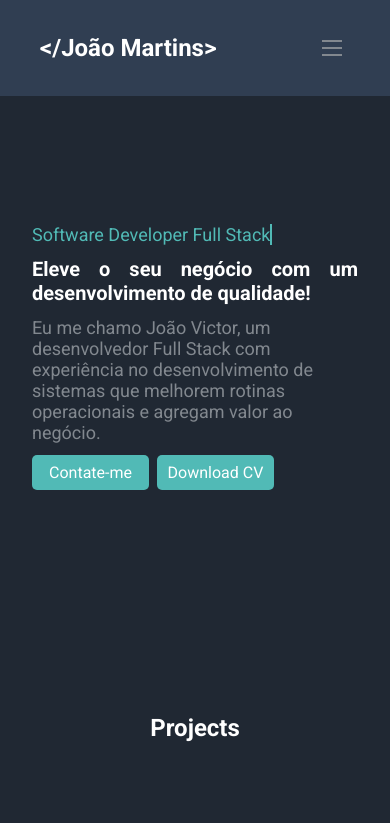
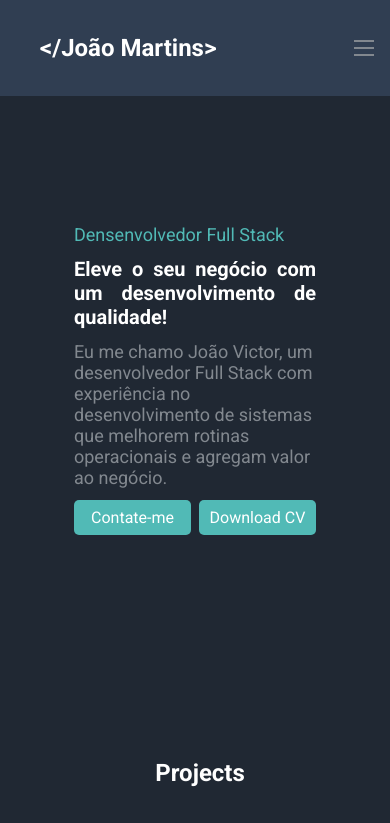
Before and after one commit to JoaoNogueira23/my-portfolio, a Next.js app: page / in a window 390 px wide. Shown: the top 823 px of the page. Built offline with nearby package versions, Linux system fonts and the light colour scheme.

Commit message:
styles: responsive

```diff
--- a/src/app/@about/about.scss
+++ b/src/app/@about/about.scss
@@ -2,9 +2,15 @@
     display: flex;
     align-items: center;
     flex-direction: column;
-    margin-top: 64px;
-    margin-bottom: 64px;
     margin: 0 64px;
+
+    @media (max-width: 600px) {
+        margin: 0 16px;
+    }
+
+    @media (min-width: 600px) and (max-width: 700px) {
+        padding: 0 2rem;
+    }
 
 
     .title-page{
@@ -71,9 +77,10 @@
             gap: 2px;
             padding-bottom: 32px;
 
-            @media(max-width: 430px) {
-                width: 90vw;
+            @media(max-width: 600px) {
+                width: 80%
             }
+
 
             .text-emphasis{
                 color: var(--text-primary);
@@ -81,8 +88,6 @@
 
             p{
                 text-align: justify;
-
-
             }
         }
     }
--- a/src/app/@projects/projects.scss
+++ b/src/app/@projects/projects.scss
@@ -5,6 +5,8 @@
     margin-top: 32px;
     margin: 0 64px;
     padding-bottom: 8px;
+    padding-left: 200px;
+    padding-right: 200px;
 
     .title-section{
         border-color: var(--text-secondary);
@@ -16,7 +18,6 @@
     }
 
 }
-
 
 .container-card{
 
--- a/src/app/globals.scss
+++ b/src/app/globals.scss
@@ -20,5 +20,5 @@ body{
     background-color: var(--bg-primary);
     display: flex;
     flex-direction: column;
-    gap: 4rem
+    gap: 4rem;
 }
--- a/src/app/page.tsx
+++ b/src/app/page.tsx
@@ -6,7 +6,6 @@ export default function Home() {
   return (
     <div className='main-global'>
       <HomePage/>
-
     </div>
   );
 }
--- a/src/components/header/header.scss
+++ b/src/components/header/header.scss
@@ -5,9 +5,9 @@
   flex-direction: row;
   justify-content: space-between;
   align-items: center;
-  padding: 0 32px;
+  padding: 8px 200px;
   color: var(--text-primary);
-  width: calc(100% - 64px);
+  width: calc(100% - 400px);
   z-index: 100;
 
   .title-site {
@@ -29,10 +29,19 @@
   }
 }
 
+@media(max-width: 900px){
+  .header{
+    padding: 32px 64px;
+    justify-content: space-between;
+    width: calc(100% - 132px);
+  }
+}
+
 @media (max-width: 600px) {
   .header {
     padding: 32px;
     justify-content: space-between;
+    width: calc(100% - 32px);
 
     .menu {
       display: none; /* Esconda o menu inicialmente */
@@ -54,6 +63,7 @@
       visibility: visible;
       opacity: 1;
       max-height: 300px; /* Defina a altura máxima */
+      max-width: 40vh;
       border-radius: 5px;
       flex-direction: column;
       align-items: center;
--- a/src/components/pages/home/HomePage.tsx
+++ b/src/components/pages/home/HomePage.tsx
@@ -9,7 +9,7 @@ export default function HomePage(){
 
                 <div className="content">
                     <p className='position'>
-                    Software <span className="text-animate">Developer Full Stack</span>
+                    Densenvolvedor <span className="text-animate">Full Stack</span>
                     </p>
                     <h2>
                     Eleve o seu negócio com um desenvolvimento de qualidade!
--- a/src/components/pages/home/homepage.scss
+++ b/src/components/pages/home/homepage.scss
@@ -1,4 +1,4 @@
-// Define a animação de digitação
+// Define a animação de digitação e apagamento
 @keyframes typing {
     0% {
         width: 0;
@@ -9,60 +9,60 @@
     100% {
         width: 0;
     }
-  }
+}
 
-  // Define a animação para o cursor piscando
-  @keyframes blink-caret {
+// Define a animação para o cursor piscando
+@keyframes blink-caret {
     from, to {
       border-color: transparent;
     }
     50% {
       border-color: var(--text-secondary);
     }
-  }
-.container-home{
+}
+
+.container-home {
     margin-top: 32px;
     display: flex;
     justify-content: center;
     align-items: center;
     flex-direction: row;
-    padding: 200px 0;
+    padding: 200px 100px;
     margin: 0 64px;
 
-    .content{
+    .content {
         display: flex;
         flex-direction: column;
         gap: 12px;
 
-        .position{
+        .position {
             color: var(--text-secondary);
             font-size: 18px;
 
-            .text-animate{
+            .text-animate {
                 white-space: nowrap; // Impede quebra de linha automática
                 overflow: hidden; // Esconde o texto que ainda não foi "digitado"
                 border-right: 0.15em solid var(--text-secondary); // Adiciona o cursor
                 width: 0; // Começa com largura 0
-
-                // Animação de digitação
                 animation:
-                typing 6s steps(30, end) infinite,
-                blink-caret 0.75s step-end infinite;
+                    typing 4s steps(30, end) infinite,  // Animação de digitação e apagamento
+                    blink-caret 0.75s step-end infinite; // Animação do cursor piscando
+                animation-delay: 0.5s; // Atraso inicial antes da animação começar
             }
         }
 
-        h2{
+        h2 {
             font-size: 32px;
             color: var(--text-primary);
         }
 
-        .apresentation{
+        .apresentation {
             color: var(--text-global);
             font-size: 18px;
             text-align: left;
         }
 
-        .button-contact{
+        .button-contact {
             background-color: var(--text-secondary);
             color: var(--text-primary);
             width: 150px;
@@ -71,13 +71,13 @@
             border-radius: 5px;
             text-decoration: none;
 
-            &:hover{
+            &:hover {
                 cursor: pointer;
                 color: var(--text-global);
             }
         }
 
-        .button-download{
+        .button-download {
             background-color: var(--text-secondary);
             color: var(--text-primary);
             width: 150px;
@@ -85,52 +85,47 @@
             text-align: center;
             border-radius: 5px;
 
-            &:hover{
+            &:hover {
                 cursor: pointer;
                 color: var(--text-global);
             }
         }
 
-        .links{
+        .links {
             display: flex;
             gap: 8px;
         }
-
     }
 
-    .img-profile{
+    .img-profile {
         border-radius: 100%;
         border: 5px solid var(--text-secondary);
     }
 }
 
-@media(max-width: 600px) {
+@media (max-width: 600px) {
+    .container-home {
+        flex-direction: row;
+        margin: 24px 32px;
+        gap: 16px;
 
-    .container-home{
-        flex-direction: row;
-        margin:24px 32px;
-        gap:16px;
-
-        .content{
-            .apresentation{
+        .content {
+            .apresentation {
                 font-size: 18px;
             }
 
-            h2{
+            h2 {
                 font-size: 20px;
                 text-align: justify;
             }
 
-            .button-contact{
+            .button-contact {
                 width: 30vw;
             }
         }
-        .image-home{
+
+        .image-home {
             display: none;
         }
-
     }
-
-
-
 }
```
Also changed, not shown: src/components/buttons/button.scss (+0 -11 lines), src/app/layout.tsx (indentation only).
